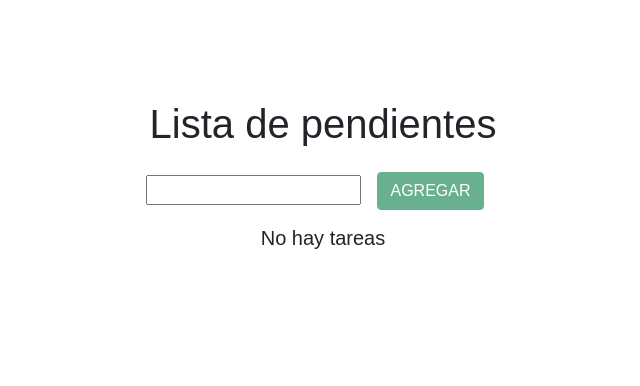
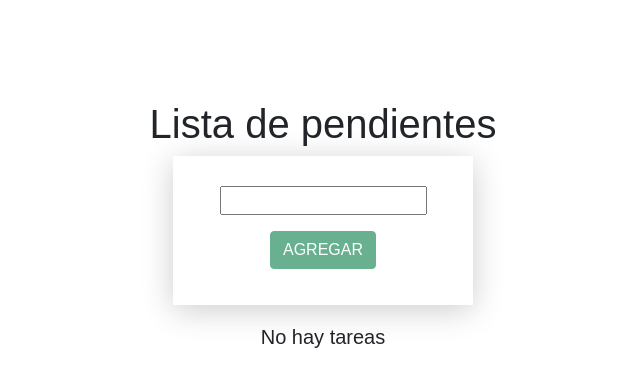
Before and after one commit to Sebastianignacioqa/ToDoListReact, a React (Create React App) app: page / in a window 1280 px wide. Shown: the top 386 px of the page, without its empty margins (317-957 px from the left). Built offline with nearby package versions, Linux system fonts and the light colour scheme.

Commit message:
Formato nuevo

```diff
--- a/src/App.css
+++ b/src/App.css
@@ -10,3 +10,22 @@ body {
   height: 100%;
 
 }
+.todolist {
+  background: #fff;
+  font-size: 15px;
+  max-width: 300px;
+  margin: auto;
+  margin-bottom: 20px;
+  padding: 30px 20px 20px;
+  box-shadow: 0 5px 30px rgba(0, 0, 0, 0.2);
+}
+.todo {
+  display: block;
+  position: relative;
+  padding-bottom: 10px;
+  padding-top: 10px;
+  margin: 0 auto;
+  cursor: pointer;
+  border-bottom: solid 1px #ddd;
+
+}
--- a/src/checkbox.js
+++ b/src/checkbox.js
@@ -9,7 +9,7 @@ const Checkbox = (props) => {
         }} = props;
 
 return (
-<label className="nuevoitem">
+<label className="todo">
 <input
   className="state"
   name={id}
--- a/src/tasks.js
+++ b/src/tasks.js
@@ -28,7 +28,7 @@ const Tasks = (props) => {
         {lista.length ? mapeo : <h5>No hay tareas</h5>}
         {lista.length ? (
             <p>
-                <button className="btn btn-danger px-2" onClick={onClickRemoveItem}>
+                <button className="btn btn-danger p-2 m-3" onClick={onClickRemoveItem}>
                     Eliminar seleccion
                 </button>
             </p>
```
